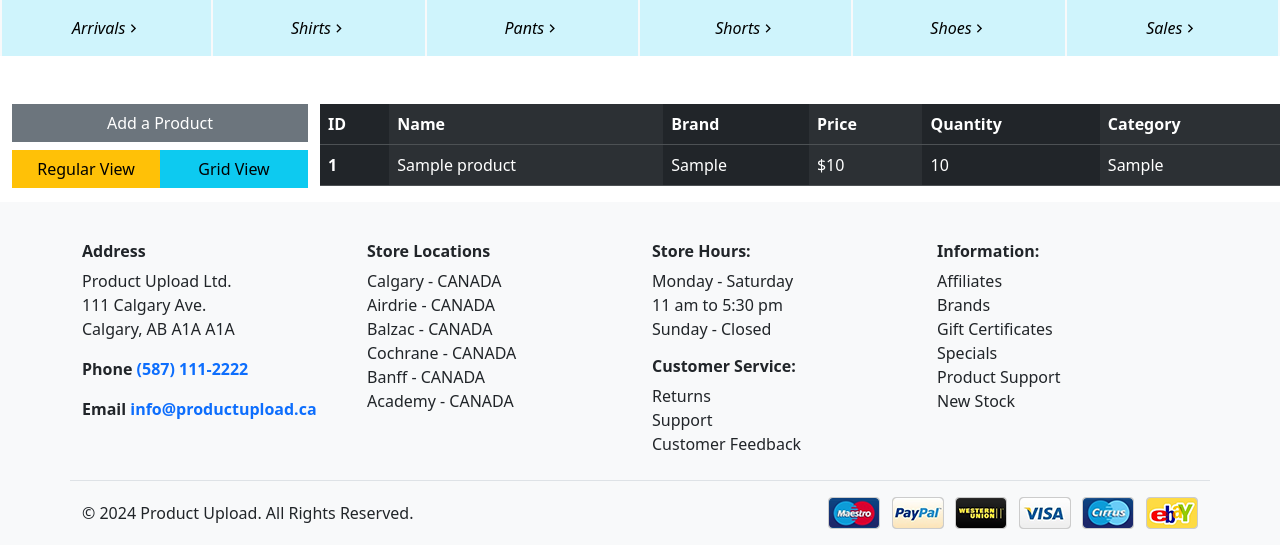
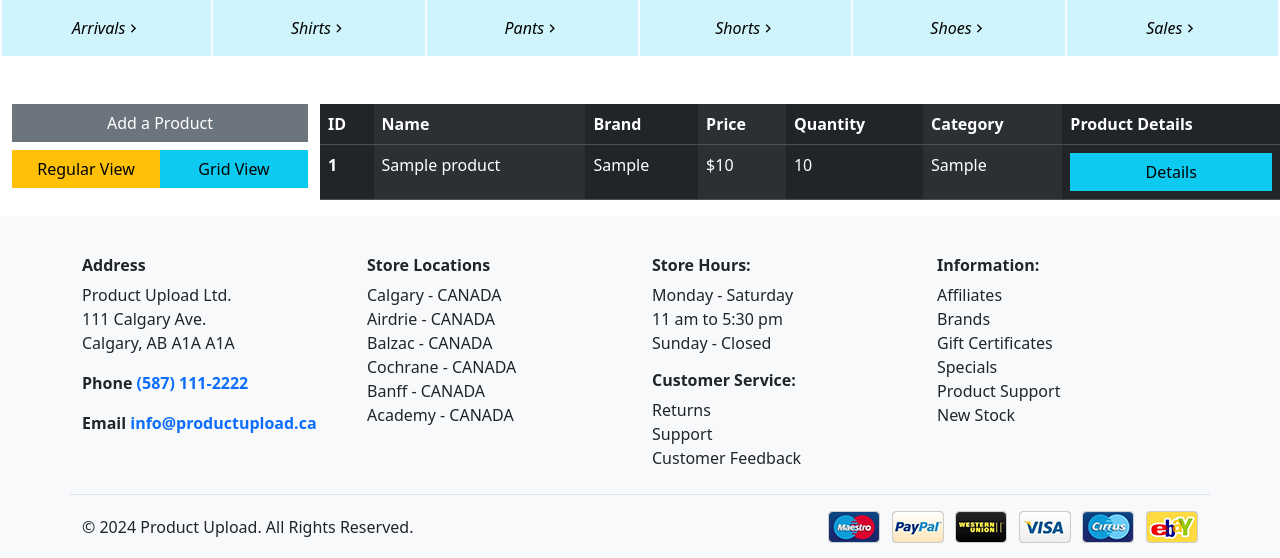
Before and after one commit to Zwill1/PHP-PRODUCT-UPLOAD-V2, a PHP site: page /PHP-PRODUCT-UPLOAD-v2/admin/view/list.php in a window 1280 px wide. Shown: the part 136-694 px from the top of the page. Run offline with PHP 8.4, Linux system fonts and the light colour scheme; the visitor is signed in with stand-in values (Sample User, id 1); tables that the repository leaves empty or names only in its code hold one stand-in row (values such as "Sample post").

Commit message:
adding in button for product details

```diff
--- a/admin/view/list.php
+++ b/admin/view/list.php
@@ -58,6 +58,7 @@
                     <th scope="col">Price</th>
                     <th scope="col">Quantity</th>
                     <th scope="col">Category</th>
+                    <th scope="col">Product Details</th>
                 </tr>
             </thead>
             <?php foreach ($results as $row): ?>
@@ -68,6 +69,9 @@
                 <td>$<?php echo htmlspecialchars($row['prodprice']); ?></td>
                 <td><?php echo htmlspecialchars($row['prodquantity']); ?></td>
                 <td><?php echo htmlspecialchars($row['prodtag']); ?></td>
+                <td>
+                    <a href="../../db/product.php?id=<?php echo htmlspecialchars($row['prodid']); ?>" class="btn btn-info w-100 rounded-0">Details</a>
+                </td>
             </tr>
             <?php endforeach; ?>
         </table>
```
